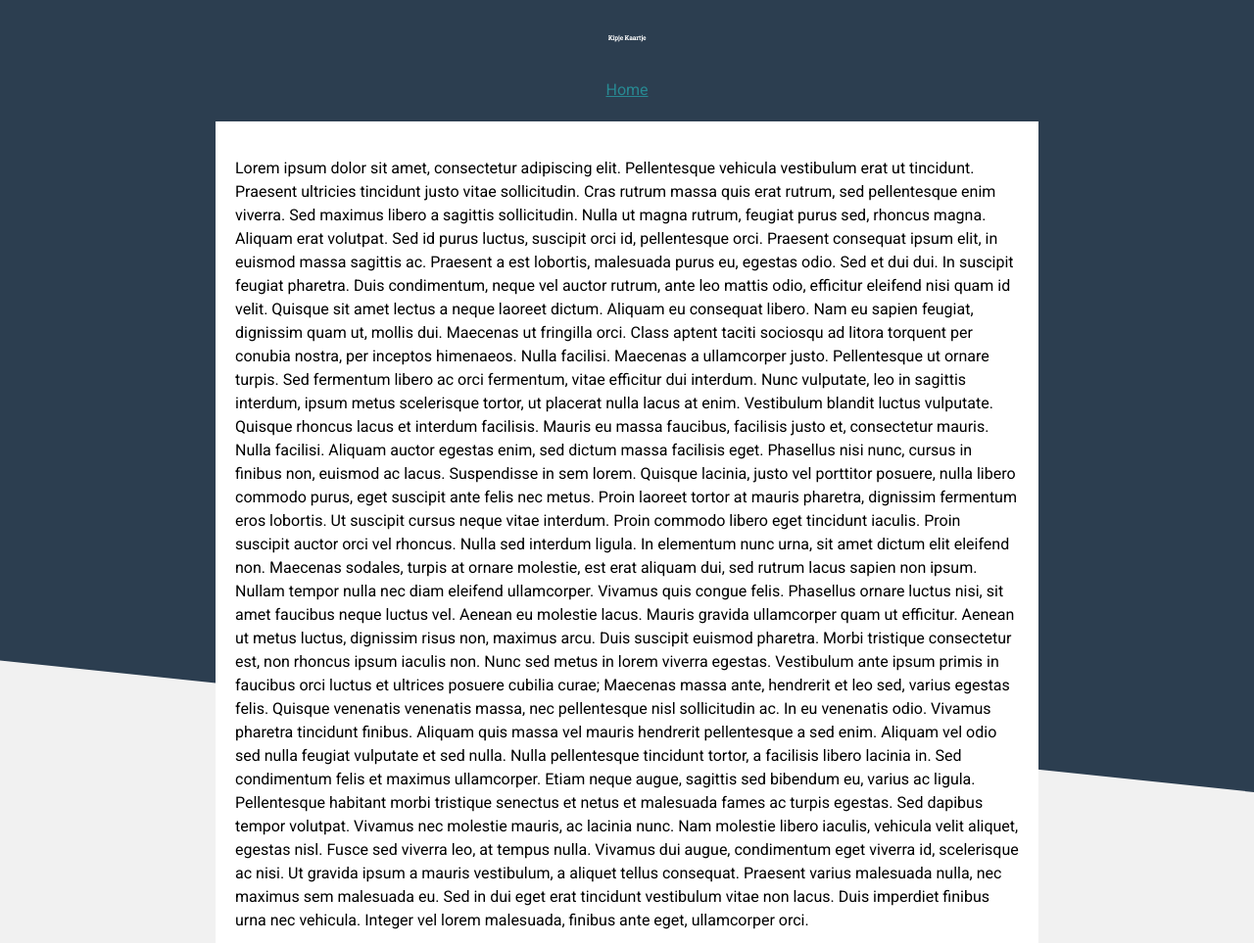
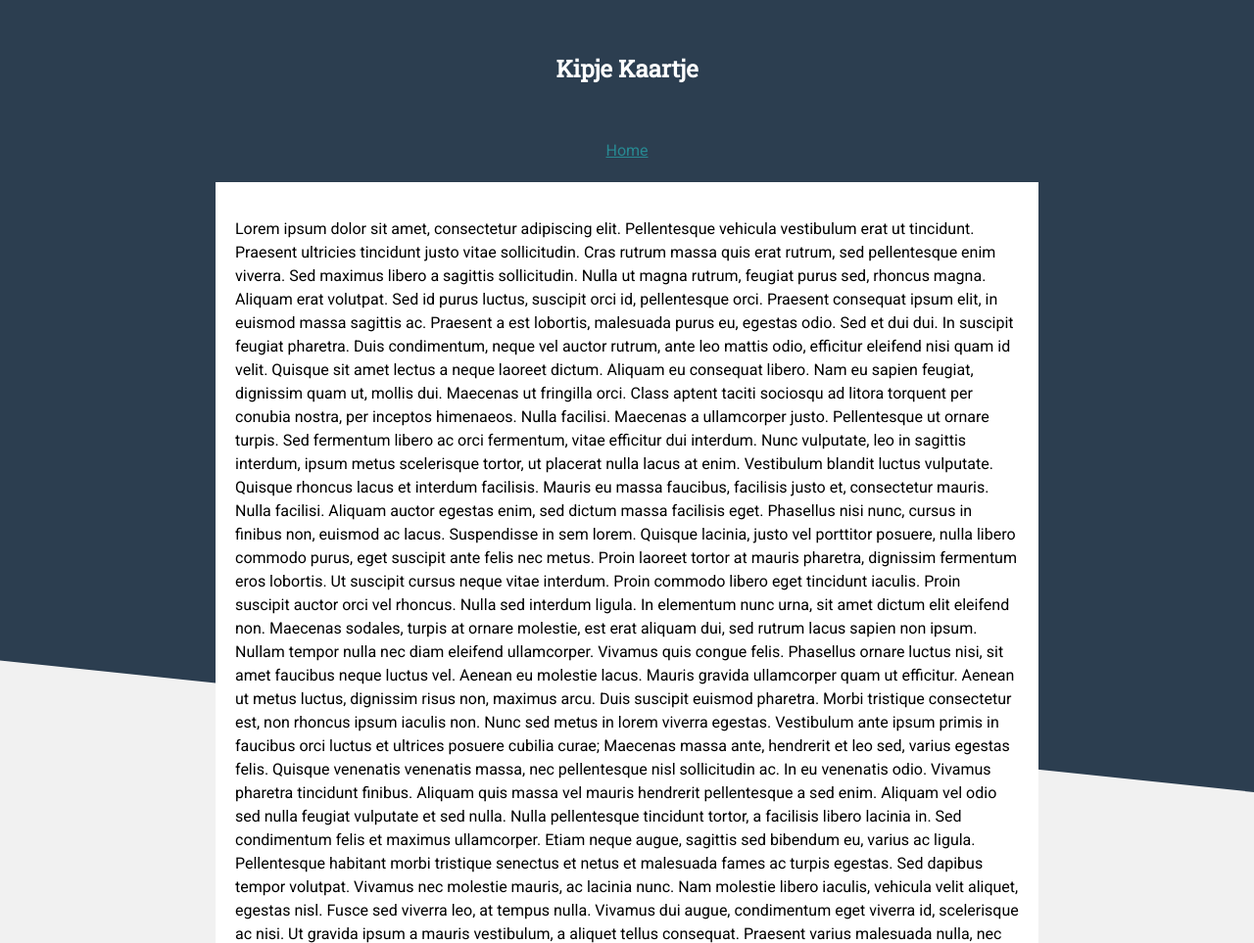
Before and after one commit to BenjamainusK/kaartje, a plain HTML site: page index.html in a window 1280 px wide. Shown: the top 963 px of the page at 98% size. Drawn offline with Linux system fonts and the light colour scheme.

Commit message:
Update style.css

```diff
--- a/style.css
+++ b/style.css
@@ -11,7 +11,7 @@ header {
   font-family: 'Roboto Slab', sans-serif;
   padding: 10px;
   text-align: center;
-  font-size: 40%;
+  font-size: 150%;
   color: white;
 }
 
```
